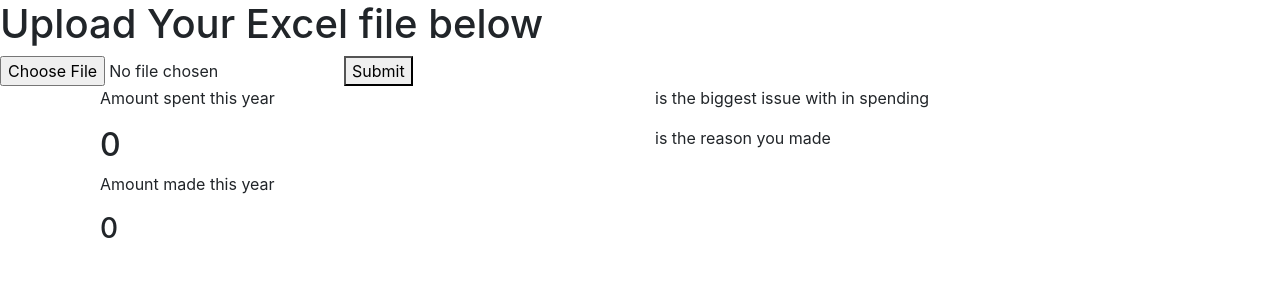
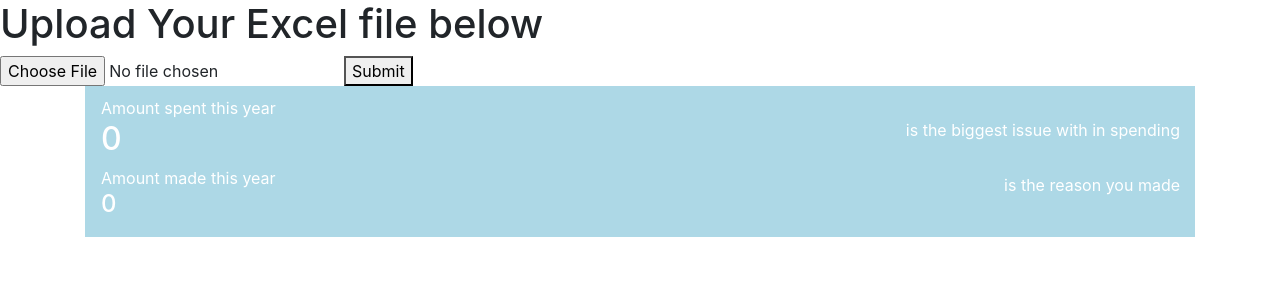
Before and after one commit to LesGibbs307/ExcelParser, a React (Create React App) app in the folder ParsingExcelData/ClientApp/: page / in a window 1280 px wide. Shown: the top 300 px of the page. Built offline with nearby package versions, Linux system fonts and the light colour scheme; the HTML template or start-up script is replaced by a standard one.

Commit message:
Dynamically add buttons based on months and added some styling

```diff
--- /dev/null
+++ b/ParsingExcelData/ClientApp/src/components/Result/ResultChildren/ResultBody.js
@@ -0,0 +1,68 @@
+import React, { Component } from 'react';
+
+export class ResultBody extends Component {
+    constructor(props) {
+        super(props);
+        this.months = [];
+        this.getAllMonths = this.getAllMonths.bind(this);
+        this.checkValueExist = this.checkValueExist.bind(this);
+
+    }
+
+    checkValueExist = (value, collection) => {
+        let doesExist = false;
+        for (let i = 0; collection.length > i; i++) {
+            if (value === collection[i]) {
+                doesExist = true;
+            }
+        }
+        return doesExist;
+    }
+
+    getAllMonths = (collection, arr) => {
+        for (let i = 0; collection.length > i; i++) {
+            let timeSpan = collection[i].TimeSpan;
+            if (arr.length > 0) {
+                let doesExist = this.checkValueExist(timeSpan, arr);
+                if (!doesExist) { arr.push(timeSpan) }
+            } else {
+                arr.push(timeSpan);
+            }
+        }
+        return arr;
+    }
+
+    componentWillReceiveProps(props) { // this may be depreciated
+        this.setState({ data: props.data });
+        let arr = [];
+        arr = this.getAllMonths(this.props.credit.collection, arr);
+        arr = this.getAllMonths(this.props.debit.collection, arr);
+        this.months = arr;
+    }
+
+    render() {
+        const months = this.months;
+        return (
+            <section className="ResultBody col-12">
+                <div className="row">
+                    <div className="col-centered col-8 months-list">
+                        <div className="col-12">
+                            <div class="row col-centered">
+                                {months.map((item, i) => <div className="col-3"><button key={i}>{item}</button></div>)}
+                            </div>
+                        </div>
+                    </div>
+                </div>
+                <div className="data-section col-12">
+                    <div className="col-1 tab-btn">
+                    </div>
+                    <div className="col-11 bar-visual">
+                    </div>
+                </div>
+            </section>
+        );
+    }
+
+}
+
+export default ResultBody
--- a/ParsingExcelData/ClientApp/src/components/Result/ResultChildren/ResultHeader.js
+++ b/ParsingExcelData/ClientApp/src/components/Result/ResultChildren/ResultHeader.js
@@ -59,7 +59,7 @@ export class ResultHeader extends Component {
                         <div className="row">
                             <div className="col bottom">
                                 <p>Amount made this year</p>
-                                <h3>{this.props.credit.count}</h3>
+                                <h4>{this.props.credit.count}</h4>
                             </div>
                         </div>
                     </div>
--- a/ParsingExcelData/ClientApp/src/components/Result/ResultContainer.js
+++ b/ParsingExcelData/ClientApp/src/components/Result/ResultContainer.js
@@ -1,5 +1,6 @@
 import React, { Component } from 'react';
 import ResultHeader from './ResultChildren/ResultHeader';
+import ResultBody from './ResultChildren/ResultBody';
 
 export class ResultContainer extends Component {
     constructor(props) {
@@ -59,8 +60,9 @@ export class ResultContainer extends Component {
 
     render() {
         return (
-            <section data={this.props.data} className="container ResultContainer col-xs-12">
+            <section data={this.props.data} className="container ResultContainer">
                 <ResultHeader credit={this.credit} debit={this.debit} />
+                <ResultBody credit={this.credit} debit={this.debit} />
             </section>
         );
     }
--- a/ParsingExcelData/ClientApp/src/custom.css
+++ b/ParsingExcelData/ClientApp/src/custom.css
@@ -12,3 +12,49 @@ code {
   background-color: #1b6ec2;
   border-color: #1861ac;
 }
+
+.col-centered {
+    float:none;
+    margin: 0 auto;
+}
+.ResultContainer {
+    height: auto;
+}
+
+.ResultHeader {
+    color: #fff;
+}
+
+p {
+    margin-bottom: 0 !important;
+}
+
+.ResultHeader .left {
+    padding: 10px 0px 10px 1em;
+}
+
+.ResultHeader .right p {
+    padding-top: 6%;
+    text-align: right;
+}
+
+.debit {
+    color: red;
+}
+
+.credit {
+    color: green;
+}
+
+.remove-padding {
+    padding: 0;
+}
+
+.ResultHeader {
+    background-color: lightblue;
+}
+
+.months-list {
+    margin-top: 20px;
+    text-align: center;
+}
```
